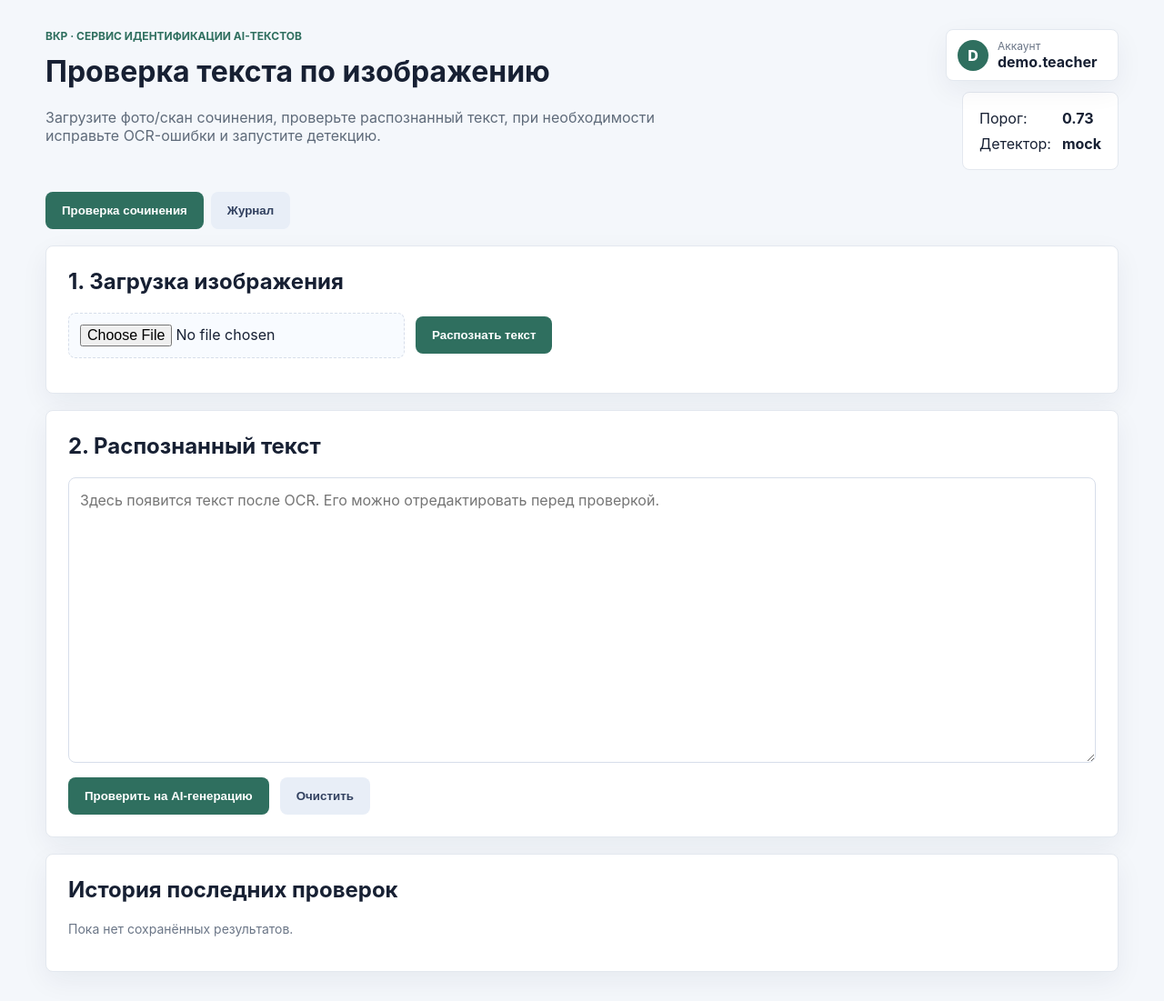
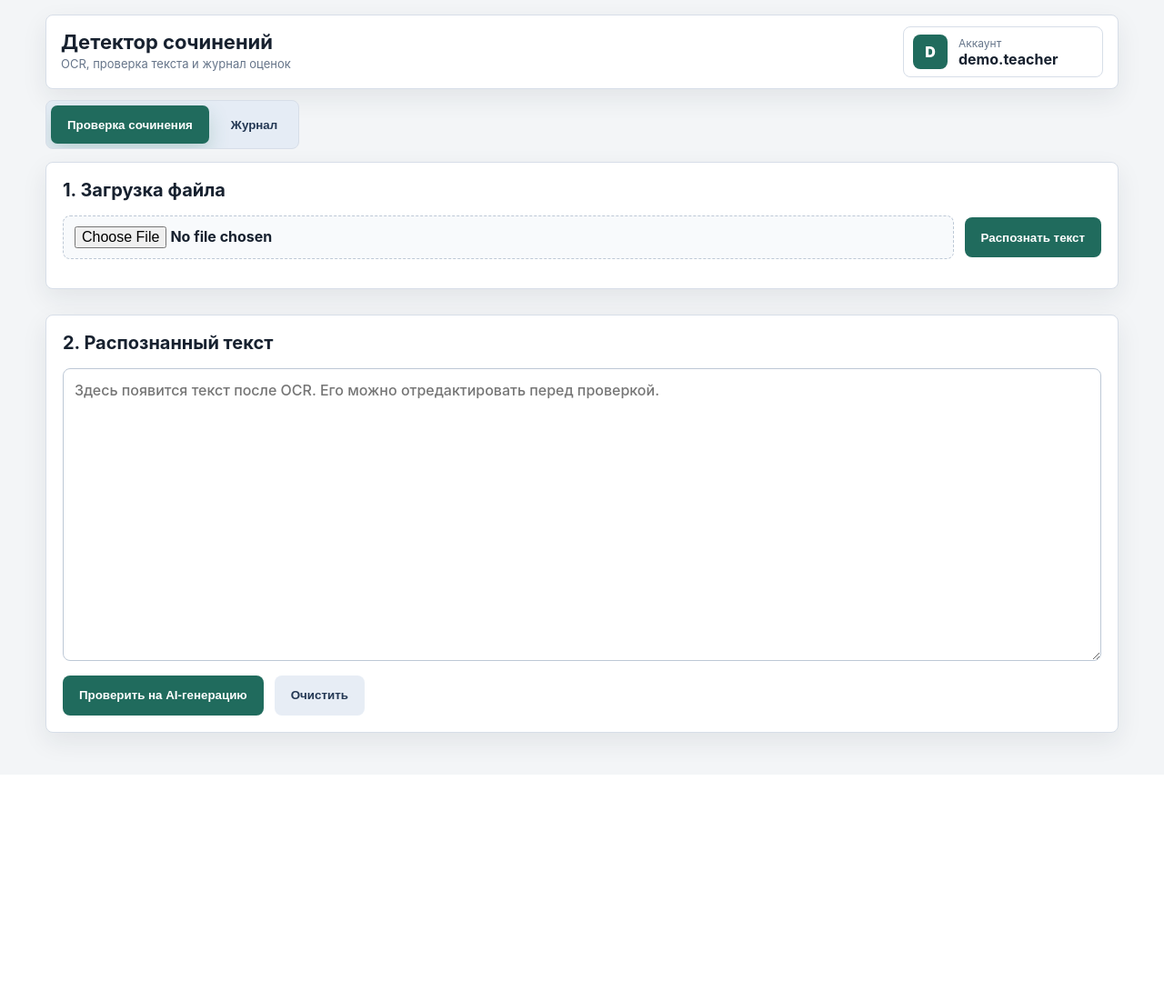
Before and after one commit to deniss97/llm-detect-ai_clean_version, a FastAPI app: page / in a window 1280 px wide. Shown: the whole page at 91% size. After the commit the page ends 838 px from the top, so only its background shows below. Run offline with FastAPI, Linux system fonts and the light colour scheme; data comes from the database, SQL or seed files in the repository; data that the repository does not hold is empty.

Commit message:
refactor

```diff
--- a/app/config.py
+++ b/app/config.py
@@ -9,6 +9,8 @@
     threshold: float = 0.73
     max_text_length: int = 20_000
     upload_max_bytes: int = 8 * 1024 * 1024
+    pdf_max_pages: int = 20
+    pdf_render_dpi: int = 200
 
     # true — безопасная заглушка, false — загрузка реальной модели
     use_mock_detector: bool = True
@@ -17,6 +19,7 @@
     load_in_4bit: bool = True
     model_max_length: int = 256
     ai_class_index: int = 1
+    model_invert_probability: bool = False
     allow_cpu_model_load: bool = False
     model_local_files_only: bool = False
     hugging_face_hub_token: str | None = None
--- a/app/main.py
+++ b/app/main.py
@@ -40,7 +40,7 @@
     UserResponse,
 )
 from app.services.detector import Detector, build_detector
-from app.services.ocr import recognize_image
+from app.services.ocr import recognize_image, recognize_pdf
 
 
 logging.basicConfig(level=logging.INFO)
@@ -602,22 +602,30 @@
     class_id: int,
     db: Session = Depends(get_db),
     user: CurrentUser = Depends(get_current_user),
-    days: int = 30,
+    date_from: date | None = None,
+    date_to: date | None = None,
 ):
     school_class = require_class_access(db, class_id, user)
-    days = max(7, min(days, 180))
-    date_from = date.today() - timedelta(days=days - 1)
+    if date_to is None:
+        date_to = date.today()
+    if date_from is None:
+        date_from = date_to - timedelta(days=13)
+    if date_from > date_to:
+        raise HTTPException(status_code=400, detail="Дата начала периода позже даты конца.")
+    if (date_to - date_from).days > 366:
+        raise HTTPException(status_code=400, detail="Период журнала не должен превышать 1 год.")
 
     grades = (
         db.query(GradeEntry)
         .filter(GradeEntry.class_id == school_class.id)
         .filter(GradeEntry.work_date >= date_from)
+        .filter(GradeEntry.work_date <= date_to)
         .order_by(GradeEntry.work_date, GradeEntry.created_at)
         .all()
     )
-    visible_dates = sorted({row.work_date for row in grades})
+    visible_dates = sorted({row.work_date for row in grades if date_from <= row.work_date <= date_to})
     if not visible_dates:
-        visible_dates = [date.today()]
+        visible_dates = [date_from, date_to] if date_from != date_to else [date_from]
 
     students = sorted(school_class.students, key=lambda item: item.full_name)
     student_rows = []
@@ -648,15 +656,29 @@
     image: UploadFile = File(...),
     user: CurrentUser = Depends(get_current_user),
 ):
-    if not image.content_type or not image.content_type.startswith("image/"):
-        raise HTTPException(status_code=400, detail="Загрузите файл изображения.")
-
-    image_bytes = await image.read()
-    if len(image_bytes) > settings.upload_max_bytes:
+    file_bytes = await image.read()
+    if len(file_bytes) > settings.upload_max_bytes:
         raise HTTPException(status_code=413, detail="Файл слишком большой.")
 
+    content_type = image.content_type or ""
+    filename = (image.filename or "").lower()
+    is_pdf = content_type == "application/pdf" or filename.endswith(".pdf")
+    is_image = content_type.startswith("image/") or filename.endswith(
+        (".png", ".jpg", ".jpeg", ".webp", ".bmp", ".tif", ".tiff")
+    )
+    if not is_pdf and not is_image:
+        raise HTTPException(status_code=400, detail="Загрузите изображение или PDF-файл.")
+
     try:
-        text = recognize_image(image_bytes, lang=settings.ocr_lang)
+        if is_pdf:
+            text = recognize_pdf(
+                file_bytes,
+                lang=settings.ocr_lang,
+                max_pages=settings.pdf_max_pages,
+                render_dpi=settings.pdf_render_dpi,
+            )
+        else:
+            text = recognize_image(file_bytes, lang=settings.ocr_lang)
     except Exception as exc:
         raise HTTPException(status_code=500, detail=str(exc)) from exc
 
--- a/app/static/app.js
+++ b/app/static/app.js
@@ -10,7 +10,6 @@
 const percentEl = document.getElementById("percent");
 const resultIdEl = document.getElementById("resultId");
 const barFill = document.getElementById("barFill");
-const historyEl = document.getElementById("history");
 const saveGradeForm = document.getElementById("saveGradeForm");
 const classSelect = document.getElementById("classSelect");
 const studentSelect = document.getElementById("studentSelect");
@@ -23,7 +22,8 @@
 const accountName = document.getElementById("accountName");
 const accountLogin = document.getElementById("accountLogin");
 const journalClassSelect = document.getElementById("journalClassSelect");
-const journalDaysSelect = document.getElementById("journalDaysSelect");
+const journalDateFromInput = document.getElementById("journalDateFromInput");
+const journalDateToInput = document.getElementById("journalDateToInput");
 const journalEl = document.getElementById("journal");
 const manualGradeForm = document.getElementById("manualGradeForm");
 const manualStudentSelect = document.getElementById("manualStudentSelect");
@@ -66,6 +66,12 @@
     return new Date().toISOString().slice(0, 10);
 }
 
+function addDaysIso(value, days) {
+    const date = new Date(`${value}T00:00:00`);
+    date.setDate(date.getDate() + days);
+    return date.toISOString().slice(0, 10);
+}
+
 async function initAuth() {
     const response = await fetch("/api/auth/config");
     authConfig = await response.json();
@@ -100,13 +106,13 @@
     event.preventDefault();
 
     if (!imageInput.files.length) {
-        showError("Выберите изображение.");
+        showError("Выберите изображение или PDF-файл.");
         return;
     }
 
     const formData = new FormData();
     formData.append("image", imageInput.files[0]);
-    setLoading(ocrStatus, "Распознаём изображение...");
+    setLoading(ocrStatus, "Распознаём файл...");
 
     try {
         const response = await apiFetch("/api/ocr", {
@@ -152,7 +158,6 @@
 
         currentResult = data;
         renderResult(data);
-        await loadHistory();
     } catch (error) {
         showError(error.message);
     } finally {
@@ -172,7 +177,8 @@
     fillManualStudents(journalClassSelect.value);
     loadJournal();
 });
-journalDaysSelect.addEventListener("change", loadJournal);
+journalDateFromInput.addEventListener("change", loadJournal);
+journalDateToInput.addEventListener("change", loadJournal);
 closeDialogBtn.addEventListener("click", () => essayDialog.close());
 
 saveGradeForm.addEventListener("submit", async (event) => {
@@ -284,37 +290,21 @@
         .join("");
 }
 
-async function loadHistory() {
-    const response = await apiFetch("/api/results?limit=10");
-    const items = await response.json();
-
-    if (!items.length) {
-        historyEl.innerHTML = `<p class="muted">Пока нет сохранённых результатов.</p>`;
-        return;
-    }
-
-    historyEl.innerHTML = items.map((item) => {
-        const shortText = item.text.length > 160 ? item.text.slice(0, 160) + "..." : item.text;
-        const verdict = item.verdict === "AI_GENERATED" ? "AI" : "Human";
-        return `
-            <article class="history-item">
-                <div>
-                    <strong>#${item.id} · ${verdict} · ${item.ai_percent.toFixed(2)}%</strong>
-                    <p>${escapeHtml(shortText)}</p>
-                </div>
-                <time>${new Date(item.created_at).toLocaleString("ru-RU")}</time>
-            </article>
-        `;
-    }).join("");
-}
-
 async function loadJournal() {
     if (!journalClassSelect.value) {
         journalEl.innerHTML = `<p class="muted">Нет доступных классов.</p>`;
         return;
     }
+    if (!journalDateFromInput.value || !journalDateToInput.value) {
+        journalEl.innerHTML = `<p class="muted">Выберите период журнала.</p>`;
+        return;
+    }
 
-    const response = await apiFetch(`/api/journal/${journalClassSelect.value}?days=${journalDaysSelect.value}`);
+    const params = new URLSearchParams({
+        date_from: journalDateFromInput.value,
+        date_to: journalDateToInput.value,
+    });
+    const response = await apiFetch(`/api/journal/${journalClassSelect.value}?${params.toString()}`);
     const data = await response.json();
     if (!response.ok) {
         journalEl.innerHTML = `<p class="muted">${escapeHtml(data.detail || "Журнал недоступен.")}</p>`;
@@ -326,14 +316,14 @@
 
 function renderJournal(data) {
     const dates = data.dates;
-    const header = dates.map((day) => `<th>${formatDate(day)}</th>`).join("");
+    const header = dates.map((day) => `<th class="date-heading">${formatDate(day)}</th>`).join("");
     const rows = data.students.map((student) => {
         const cells = dates.map((day) => {
             const grades = student.grades.filter((grade) => grade.work_date === day);
             if (!grades.length) {
-                return "<td></td>";
+                return `<td class="grade-cell empty"></td>`;
             }
-            return `<td>${grades.map(renderGradeBadge).join("")}</td>`;
+            return `<td class="grade-cell"><div class="grade-stack">${grades.map(renderGradeBadge).join("")}</div></td>`;
         }).join("");
         const avg = student.average_grade === null ? "" : formatAverage(student.average_grade);
         return `
@@ -352,7 +342,7 @@
                     <tr>
                         <th class="student-name">Ученик</th>
                         ${header}
-                        <th>Средний балл</th>
+                        <th class="average-heading">Средний балл</th>
                     </tr>
                 </thead>
                 <tbody>${rows}</tbody>
@@ -448,9 +438,10 @@
 async function init() {
     workDateInput.value = todayIso();
     manualWorkDateInput.value = todayIso();
+    journalDateToInput.value = todayIso();
+    journalDateFromInput.value = addDaysIso(todayIso(), -13);
     await initAuth();
     await loadClasses();
-    await loadHistory();
     await loadJournal();
 }
 
--- a/app/static/style.css
+++ b/app/static/style.css
@@ -1,7 +1,22 @@
 :root {
-    font-family: Inter, Arial, sans-serif;
-    color: #172033;
-    background: #f4f7fb;
+    font-family: Inter, "Segoe UI", Arial, sans-serif;
+    color: #17212f;
+    background: #f3f5f7;
+    --bg: #f3f5f7;
+    --surface: #ffffff;
+    --surface-soft: #f8fafc;
+    --line: #d7dee8;
+    --line-strong: #bdc8d6;
+    --text: #17212f;
+    --muted: #66758a;
+    --primary: #206b5d;
+    --primary-strong: #154f46;
+    --primary-soft: #e1eee9;
+    --blue-soft: #e7edf5;
+    --amber: #d7b62d;
+    --red: #df625e;
+    --green: #7fad51;
+    --shadow: 0 10px 28px rgba(27, 39, 56, 0.08);
 }
 
 * {
@@ -10,34 +25,41 @@
 
 body {
     margin: 0;
+    min-height: 100vh;
+    background: var(--bg);
 }
 
 .container {
-    width: min(1180px, calc(100% - 32px));
-    margin: 32px auto;
+    width: min(1760px, calc(100% - 40px));
+    margin: 0 auto;
+    padding: 16px 0 32px;
 }
 
 .hero {
     display: grid;
     grid-template-columns: minmax(0, 1fr) auto;
-    gap: 24px;
-    align-items: start;
-    margin-bottom: 24px;
+    gap: 18px;
+    align-items: center;
+    margin-bottom: 12px;
+    padding: 12px 16px;
+    background: #ffffff;
+    border: 1px solid var(--line);
+    border-radius: 8px;
+    box-shadow: var(--shadow);
+}
+
+.hero > div:first-child {
+    min-width: 0;
+}
+
+.app-title {
+    display: flex;
+    align-items: center;
 }
 
 .hero-aside {
     display: flex;
-    flex-direction: column;
-    align-items: flex-end;
-    gap: 12px;
-}
-
-.eyebrow {
-    text-transform: uppercase;
-    letter-spacing: 0;
-    font-size: 12px;
-    color: #2f6f5f;
-    font-weight: 700;
+    align-items: center;
 }
 
 h1,
@@ -47,23 +69,34 @@
     margin-top: 0;
 }
 
-.subtitle {
-    max-width: 680px;
-    color: #5f6b7a;
+h1 {
+    margin-bottom: 3px;
+    color: var(--text);
+    font-size: 22px;
+    line-height: 1.15;
 }
 
-.status,
-.card {
-    background: white;
-    border: 1px solid #e3e8ef;
-    border-radius: 8px;
+h2 {
+    margin-bottom: 16px;
+    color: var(--text);
+    font-size: 20px;
+    line-height: 1.2;
 }
 
-.status {
-    display: grid;
-    grid-template-columns: auto auto;
-    gap: 8px 12px;
-    padding: 18px;
+.subtitle {
+    max-width: 760px;
+    margin-bottom: 0;
+    color: var(--muted);
+    font-size: 13px;
+    line-height: 1.35;
+}
+
+.card,
+.account-menu summary,
+.account-dropdown {
+    background: #ffffff;
+    border: 1px solid var(--line);
+    border-radius: 8px;
 }
 
 .account-menu {
@@ -72,16 +105,12 @@
 
 .account-menu summary {
     display: flex;
-    gap: 10px;
+    gap: 12px;
     align-items: center;
-    min-width: 190px;
-    padding: 10px 12px;
+    min-width: 220px;
+    padding: 8px 10px;
     list-style: none;
     cursor: pointer;
-    background: white;
-    border: 1px solid #e3e8ef;
-    border-radius: 8px;
-    box-shadow: 0 10px 30px rgba(20, 39, 76, 0.06);
 }
 
 .account-menu summary::-webkit-details-marker {
@@ -91,19 +120,19 @@
 .account-avatar {
     display: grid;
     place-items: center;
-    width: 34px;
-    height: 34px;
-    border-radius: 50%;
+    width: 38px;
+    height: 38px;
+    border-radius: 8px;
     color: white;
-    background: #2f6f5f;
-    font-weight: 800;
+    background: var(--primary);
+    font-weight: 900;
     text-transform: uppercase;
 }
 
 .account-label,
 .account-dropdown p {
     display: block;
-    color: #6b7687;
+    color: var(--muted);
     font-size: 12px;
 }
 
@@ -126,35 +151,41 @@
 
 .account-dropdown a {
     display: block;
-    padding: 10px 12px;
-    color: #31405f;
+    padding: 11px 12px;
+    color: #13233d;
     text-decoration: none;
-    background: #e8eef7;
+    background: var(--blue-soft);
     border-radius: 8px;
-    font-weight: 800;
-}
-
-.card {
-    padding: 24px;
-    margin-bottom: 18px;
-    box-shadow: 0 10px 30px rgba(20, 39, 76, 0.06);
+    font-weight: 850;
 }
 
 .tabs {
     display: flex;
-    gap: 8px;
-    margin-bottom: 18px;
+    gap: 6px;
+    width: fit-content;
+    margin: 0 0 14px;
+    padding: 5px;
     overflow-x: auto;
+    background: #e5ecf5;
+    border: 1px solid var(--line);
+    border-radius: 8px;
 }
 
 .tab {
-    background: #e8eef7;
-    color: #31405f;
+    min-height: 42px;
+    border: 0;
+    border-radius: 7px;
+    padding: 0 18px;
+    color: #243854;
+    background: transparent;
+    cursor: pointer;
+    font-weight: 850;
 }
 
 .tab.active {
-    background: #2f6f5f;
     color: white;
+    background: var(--primary);
+    box-shadow: 0 10px 22px rgba(45, 122, 104, 0.22);
 }
 
 .tab-panel {
@@ -165,10 +196,25 @@
     display: block;
 }
 
+#checkTab.active {
+    display: grid;
+    grid-template-columns: 1fr;
+    gap: 14px;
+}
+
+.card {
+    padding: 18px;
+    margin-bottom: 14px;
+    box-shadow: var(--shadow);
+}
+
+#journalTab .card {
+    padding: 20px;
+}
+
 form,
 .actions,
 .journal-toolbar,
-.toolbar-controls,
 .legend {
     display: flex;
     gap: 12px;
@@ -178,31 +224,68 @@
 
 .journal-toolbar {
     justify-content: space-between;
+    margin-bottom: 14px;
+}
+
+.journal-filters {
+    display: grid;
+    grid-template-columns: minmax(130px, 0.35fr) repeat(2, minmax(190px, 1fr));
+    gap: 14px;
+    align-items: end;
+    margin-bottom: 16px;
+    padding: 16px;
+    background: var(--surface-soft);
+    border: 1px solid var(--line);
+    border-radius: 8px;
+}
+
+.section-title {
+    margin: 14px 0 10px;
+    color: #243854;
+    font-size: 16px;
 }
 
 input,
 select,
 textarea {
-    border: 1px solid #d7deea;
+    min-height: 44px;
+    border: 1px solid var(--line-strong);
     border-radius: 8px;
-    padding: 12px;
+    padding: 11px 12px;
+    color: var(--text);
     background: white;
     font: inherit;
+    font-weight: 650;
+    outline: none;
+}
+
+input:focus,
+select:focus,
+textarea:focus {
+    border-color: var(--primary);
+    box-shadow: 0 0 0 3px rgba(45, 122, 104, 0.14);
 }
 
 input[type="file"] {
+    flex: 1;
+    width: min(520px, 100%);
     border-style: dashed;
-    background: #f8fbff;
+    background: var(--surface-soft);
 }
 
 button {
+    min-height: 44px;
     border: 0;
     border-radius: 8px;
-    padding: 13px 18px;
+    padding: 0 18px;
     color: white;
-    background: #2f6f5f;
+    background: var(--primary);
     cursor: pointer;
-    font-weight: 700;
+    font-weight: 850;
+}
+
+button:hover {
+    background: var(--primary-strong);
 }
 
 button:disabled {
@@ -211,23 +294,36 @@
 }
 
 button.secondary {
-    background: #e8eef7;
-    color: #31405f;
+    color: #243854;
+    background: var(--blue-soft);
+}
+
+button.secondary:hover {
+    background: #dce7f5;
 }
 
 textarea {
     width: 100%;
+    min-height: clamp(240px, 34vh, 460px);
     resize: vertical;
-    line-height: 1.5;
+    line-height: 1.55;
     margin-bottom: 12px;
+    font-weight: 500;
 }
 
 label {
     display: grid;
-    gap: 6px;
-    color: #4d596a;
-    font-size: 14px;
-    font-weight: 700;
+    gap: 7px;
+    min-width: 0;
+    color: #40536d;
+    font-size: 13px;
+    font-weight: 850;
+}
+
+label input,
+label select {
+    min-width: 0;
+    width: 100%;
 }
 
 .wide {
@@ -235,12 +331,8 @@
     flex: 1;
 }
 
-.wide input {
-    width: 100%;
-}
-
 .muted {
-    color: #6b7687;
+    color: var(--muted);
     font-size: 14px;
 }
 
@@ -273,48 +372,35 @@
     display: grid;
     grid-template-columns: repeat(5, minmax(120px, 1fr));
     align-items: end;
+    gap: 12px;
     margin-top: 22px;
 }
 
 .manual-grade-form {
     display: grid;
-    grid-template-columns: repeat(5, minmax(120px, 1fr));
+    grid-template-columns: minmax(240px, 1.2fr) minmax(180px, 0.9fr) minmax(160px, 0.75fr) minmax(120px, 0.55fr) minmax(240px, 1fr);
+    gap: 14px;
     align-items: end;
-    margin: 14px 0 10px;
-    padding: 14px;
-    background: #f8fbff;
-    border: 1px solid #e3e8ef;
+    margin: 0 0 14px;
+    padding: 16px;
+    background: var(--surface-soft);
+    border: 1px solid var(--line);
     border-radius: 8px;
 }
 
-.history {
-    display: grid;
-    gap: 12px;
-}
-
-.history-item {
-    display: grid;
-    grid-template-columns: 1fr auto;
-    gap: 14px;
-    border: 1px solid #edf0f5;
-    border-radius: 8px;
-    padding: 14px;
-}
-
-.history-item p {
-    margin: 8px 0 0;
-    color: #5f6b7a;
-}
-
-.history-item time {
-    color: #7d8795;
-    font-size: 13px;
+.manual-grade-form button {
+    grid-column: 1 / 2;
 }
 
 .legend {
-    margin: 8px 0 16px;
-    color: #5f6b7a;
+    margin: 8px 0 18px;
+    color: var(--muted);
     font-size: 14px;
+}
+
+.legend span {
+    display: inline-flex;
+    align-items: center;
 }
 
 .legend i {
--- a/app/templates/index.html
+++ b/app/templates/index.html
@@ -4,18 +4,16 @@
     <meta charset="utf-8">
     <title>AI Text Detector</title>
     <meta name="viewport" content="width=device-width, initial-scale=1">
-    <link href="/static/style.css?v=3" rel="stylesheet">
+    <link href="/static/style.css?v=8" rel="stylesheet">
 </head>
 <body data-threshold="{{ threshold }}">
 <main class="container">
     <header class="hero">
-        <div>
-            <p class="eyebrow">ВКР · сервис идентификации AI-текстов</p>
-            <h1>Проверка текста по изображению</h1>
-            <p class="subtitle">
-                Загрузите фото/скан сочинения, проверьте распознанный текст,
-                при необходимости исправьте OCR-ошибки и запустите детекцию.
-            </p>
+        <div class="app-title">
+            <div>
+                <h1>Детектор сочинений</h1>
+                <p class="subtitle">OCR, проверка текста и журнал оценок</p>
+            </div>
         </div>
         <div class="hero-aside">
             <details class="account-menu">
@@ -31,12 +29,6 @@
                     <a href="/logout">Выйти</a>
                 </div>
             </details>
-            <div class="status">
-                <span>Порог:</span>
-                <strong>{{ threshold }}</strong>
-                <span>Детектор:</span>
-                <strong>{{ detector_mode }}</strong>
-            </div>
         </div>
     </header>
 
@@ -47,9 +39,9 @@
 
     <section id="checkTab" class="tab-panel active">
         <section class="card">
-            <h2>1. Загрузка изображения</h2>
+            <h2>1. Загрузка файла</h2>
             <form id="ocrForm">
-                <input id="imageInput" type="file" name="image" accept="image/*" required>
+                <input id="imageInput" type="file" name="image" accept="image/*,application/pdf,.pdf" required>
                 <button type="submit">Распознать текст</button>
             </form>
             <p id="ocrStatus" class="muted"></p>
@@ -125,31 +117,33 @@
             <p id="saveStatus" class="muted"></p>
         </section>
 
-        <section class="card">
-            <h2>История последних проверок</h2>
-            <div id="history" class="history"></div>
-        </section>
     </section>
 
     <section id="journalTab" class="tab-panel">
         <section class="card">
             <div class="journal-toolbar">
                 <h2>Журнал</h2>
-                <div class="toolbar-controls">
+            </div>
+            <div class="journal-filters">
+                <label>
+                    Класс
                     <select id="journalClassSelect"></select>
-                    <select id="journalDaysSelect">
-                        <option value="14">14 дней</option>
-                        <option value="30" selected>30 дней</option>
-                        <option value="90">90 дней</option>
-                        <option value="180">180 дней</option>
-                    </select>
-                </div>
+                </label>
+                <label>
+                    С даты
+                    <input id="journalDateFromInput" type="date">
+                </label>
+                <label>
+                    По дату
+                    <input id="journalDateToInput" type="date">
+                </label>
             </div>
             <div class="legend">
                 <span><i class="risk-high"></i> высокий процент генерации</span>
                 <span><i class="risk-medium"></i> возможна генерация</span>
                 <span><i class="risk-low"></i> генерации не обнаружено</span>
             </div>
+            <h3 class="section-title">Добавить оценку</h3>
             <form id="manualGradeForm" class="manual-grade-form">
                 <label>
                     Ученик
@@ -195,6 +189,6 @@
     <div id="dialogBody"></div>
 </dialog>
 
-<script src="/static/app.js?v=3"></script>
+<script src="/static/app.js?v=8"></script>
 </body>
 </html>
--- a/keycloak/realm-school.json
+++ b/keycloak/realm-school.json
@@ -55,7 +55,7 @@
       "credentials": [
         {
           "type": "password",
-          "value": "TeacherDemo!2026",
+          "value": "teacher",
           "temporary": false
         }
       ],
@@ -73,7 +73,7 @@
       "credentials": [
         {
           "type": "password",
-          "value": "TeacherDemo!2026",
+          "value": "teacher",
           "temporary": false
         }
       ],
@@ -91,7 +91,7 @@
       "credentials": [
         {
           "type": "password",
-          "value": "AdminDemo!2026",
+          "value": "admin",
           "temporary": false
         }
       ],
--- a/requirements.txt
+++ b/requirements.txt
@@ -6,6 +6,7 @@
 pydantic==2.10.4
 pydantic-settings==2.7.1
 pillow==11.0.0
+pymupdf==1.25.1
 pytesseract==0.3.13
 python-jose[cryptography]==3.3.0
 
```
Also changed, not shown: other parts of app/static/style.css (+106 -48 lines), app/services/detector.py (+42 -1 lines), app/services/ocr.py (+56 -0 lines), docs/ML_INTEGRATION.md (+6 -1 lines), README.md, 2 other files.
